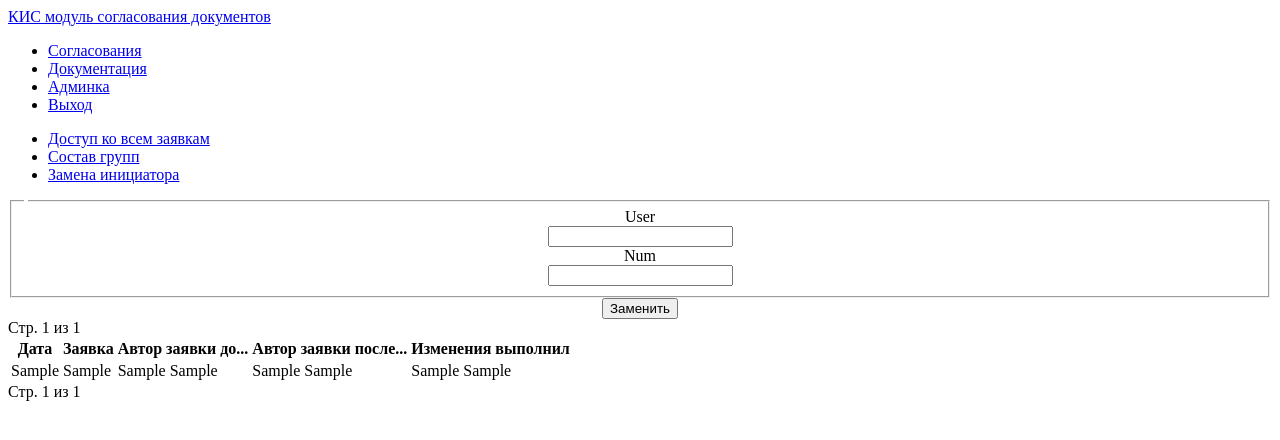
After one commit to v-komarov/kisvote, a Django app: template kis/templates/admina/author.html in a window 1280 px wide. The commit adds this page. Shown: the top 440 px of the page. Run offline with Django 3.2, Linux system fonts and the light colour scheme; the template is opened without the code that fills it: most values are stand-ins (such as "Sample title", 1, 10 or a date in 2020); form fields are guessed from the names that the template uses; some libraries are stand-ins or nearby versions.

Commit message:
Реализован функционал замены автора заявки

```diff
--- a/admina/urls.py
+++ b/admina/urls.py
@@ -3,13 +3,14 @@ from	django.contrib.staticfiles.urls	import	staticfiles_urlpatterns
 from	django.conf	import	settings
 
 
-from admina.views import ReadAll, Groups, DelAccessAll, DelGroupData
+from admina.views import ReadAll, Groups, DelAccessAll, DelGroupData, ChAuthor
 
 
 
 urlpatterns = [
     url(r'readall', ReadAll),
     url(r'groups', Groups),
+    url(r'author', ChAuthor),
     url(r'delaccessall', DelAccessAll),
     url(r'delgroupdata', DelGroupData)
 
--- /dev/null
+++ b/kis/templates/admina/author.html
@@ -0,0 +1,108 @@
+{% include "header.html" %}
+
+<div class="g">
+<div class="g-row">
+
+{% include "menu.html" %}
+
+
+
+<p></p>
+
+
+
+<ul class="f-nav f-nav-tabs">
+    <li><a href="/admina/readall/">Доступ ко всем заявкам</a></li>
+    <li><a href="/admina/groups/">Состав групп</a></li>
+    <li class="active"><a href="/admina/author/">Замена инициатора</a></li>
+</ul><!-- f-nav f-nav-tabs -->
+
+</div><!-- g-row -->
+
+
+
+<center>
+    <form action="" method="post" class="forms">{% csrf_token %}
+	<fieldset>
+	    <legend>
+	    </legend>
+	    <div class="f-row">
+		<label>{{ form.user.label }}</label>
+		<div class="f-input">{{ form.user }}</div>
+	    </div><!-- f-row -->
+	    <div class="f-row">
+		<label>{{ form.num.label }}</label>
+		<div class="f-input">{{ form.num }}</div>
+	    </div><!-- f-row -->
+	</fieldset>
+	<div class="f-actions"><button type="submit" class="f-bu">Заменить</button></div>
+    </form>
+
+</center>
+
+
+{# Вывод страниц #}
+<div class="paginator">
+    <span class="step-links">
+	{% if data.has_previous %}
+	    <a href="?page={{ data.previous_page_number }}">Предыдущая</a>
+	{% endif %}
+
+    <span class="current">
+	Стр. {{ data.number }} из {{ data.paginator.num_pages }}
+    </span>
+
+	{% if data.has_next %}
+	    <a href="?page={{ data.next_page_number }}">Следующая</a>
+	{% endif %}
+    </span>
+</div><!-- paginator -->
+
+
+
+<div class="g-row">
+<table border=0>
+    <tr>
+        <th>Дата</th>
+        <th>Заявка</th>
+        <th>Автор заявки до...</th>
+        <th>Автор заявки после...</th>
+        <th>Изменения выполнил</th>
+    </tr>
+
+    {% for row in data %}
+    <tr>
+        <td>{{ row.1 }}</td>
+        <td>{{ row.0 }}</td>
+        <td>{{ row.9 }} {{ row.8 }}</td>
+        <td>{{ row.6 }} {{ row.5 }}</td>
+        <td>{{ row.3 }} {{ row.2 }}</td>
+    </tr>
+    {% endfor %}
+
+</table>
+
+
+    {# Вывод страниц #}
+<div class="paginator">
+    <span class="step-links">
+	{% if data.has_previous %}
+	    <a href="?page={{ data.previous_page_number }}">Предыдущая</a>
+	{% endif %}
+
+    <span class="current">
+	Стр. {{ data.number }} из {{ data.paginator.num_pages }}
+    </span>
+
+	{% if data.has_next %}
+	    <a href="?page={{ data.next_page_number }}">Следующая</a>
+	{% endif %}
+    </span>
+</div><!-- paginator -->
+
+
+
+</div><!-- g-row -->
+</div><!-- g -->
+
+{% include "footer.html" %}
--- a/kis/templates/admina/groups.html
+++ b/kis/templates/admina/groups.html
@@ -14,6 +14,7 @@
 <ul class="f-nav f-nav-tabs">
     <li><a href="/admina/readall/">Доступ ко всем заявкам</a></li>
     <li class="active"><a href="/admina/groups/">Состав групп</a></li>
+    <li><a href="/admina/author/">Замена инициатора</a></li>
 </ul><!-- f-nav f-nav-tabs -->
 
 </div><!-- g-row -->
--- a/kis/templates/admina/readall.html
+++ b/kis/templates/admina/readall.html
@@ -14,6 +14,7 @@
 <ul class="f-nav f-nav-tabs">
     <li class="active"><a href="/admina/readall/">Доступ ко всем заявкам</a></li>
     <li><a href="/admina/groups/">Состав групп</a></li>
+    <li><a href="/admina/author/">Замена инициатора</a></li>
 </ul><!-- f-nav f-nav-tabs -->
 
 </div><!-- g-row -->
```
Also changed, not shown: admina/forms.py (+9 -0 lines), admina/views.py (+61 -4 lines), kis/lib/admina.py (+16 -0 lines), sqlite3.db.
